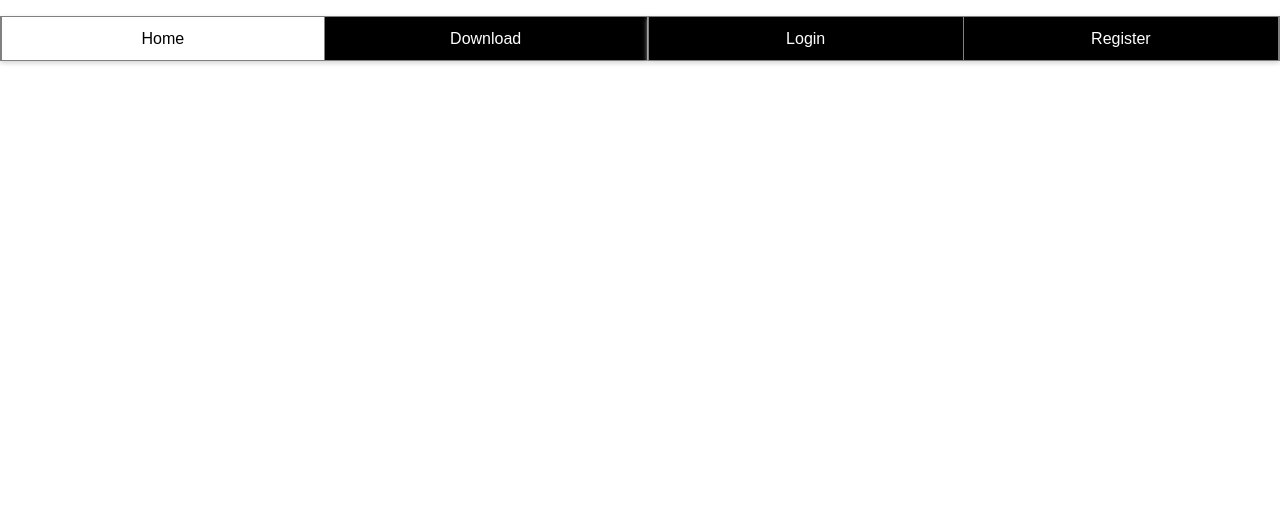
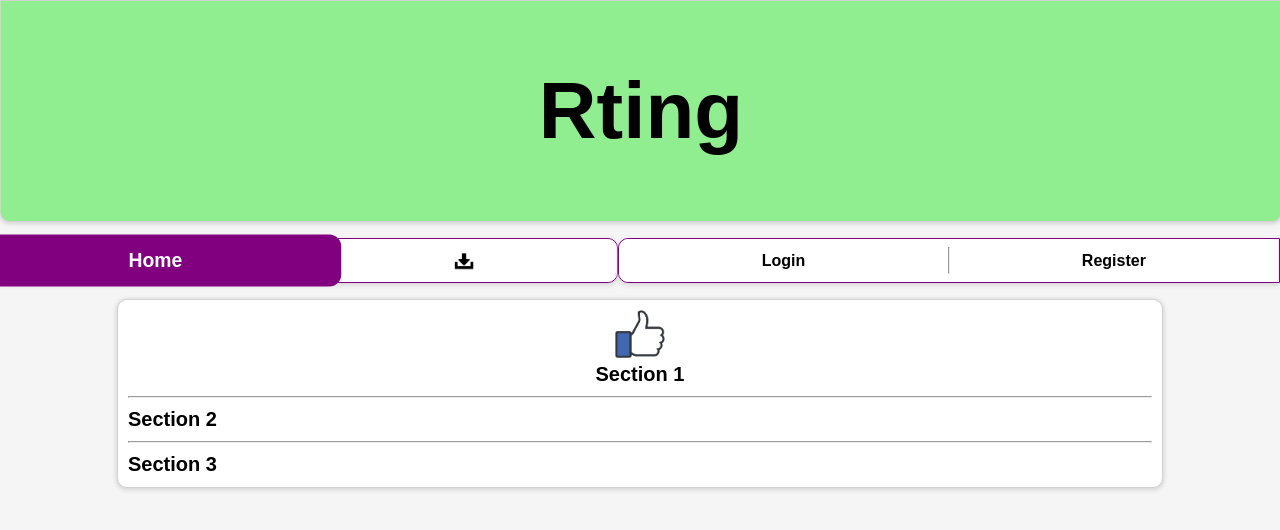
Before and after one commit to notsamecGG/Rting-API, a website: page public/home/index.html in a window 1280 px wide. Drawn offline with Linux system fonts and the light colour scheme.

Commit message:
Actual design ✌💖
Add home, download pages. Navbar is heavily unoptimized, but works.
Normal navigation on page is now possible.
Download icon has been downloaded :)

```diff
--- a/public/Styles/main.css
+++ b/public/Styles/main.css
@@ -5,9 +5,9 @@
 :root {
     font-family: Arial, Helvetica, sans-serif;
     font-size: 16px;
-    font-weight: normal;
+    font-weight: bold;
 
-    --border: solid 1px gray;
+    --border: solid 1px purple;
     --inner-glow: inset 0 0 2px
 }
 
@@ -15,8 +15,10 @@
     margin: 0;
     padding: 0;
     min-width: 310px;
+    background-color: rgb(245, 245, 245);
 }
 
+/* NAVBAR-s */
 .navbar {
     position: -webkit-sticky;
     position: sticky;
@@ -37,8 +39,15 @@
     box-shadow: 0 2px 5px lightgray;
 }
 
+left {
+    border-radius: 0 10px 10px 0;
+    padding-left: 1px;
+}
+
 right {
+    border-radius: 10px 0 0 10px;
     justify-content: flex-end;
+    padding-right: 1px;
 }
 
 .navbar-item {
@@ -50,36 +59,96 @@
     height: 100%;
     width: 100%;
     cursor: pointer;
-    background-color: black;
-    border-left: var(--border)
+    background-color: white;
+    border-radius: 10px;
 }
 
 .navbar-item:hover {
     /*box-shadow: var(--inner-glow) darkgray;*/
-    background-color: rgb(61, 61, 61);
+    background-color: lightgray;
+    z-index: 998;
+    transform: scale(1.07, 1.07);
 }
 
 .navbar-item:active {
-    background-color: lightgray;
-}
-
-right .navbar-item {
-    border-left: solid 0 black;
-    border-right: var(--border)
+    background-color: white;
+    z-index: 998;
+    transform: scale(1.14, 1.14);
 }
 
 .navbar-text {
     margin: auto;
-    color: white;
+    color: black;
     justify-content: center;
     text-align: center;
     text-decoration: none;
 }
 
 .active {
-    background-color: white;
+    background-color: purple;
+    z-index: 999;
+    transform: scale(1.21, 1.21);
+}
+
+.active:hover {
+    z-index: 999;
+    transform: scale(1.21, 1.21);
 }
 
 .active a {
-    color: black;
+    color: white;
 }
+
+left li:last-child {
+    border-radius: 10px;
+}
+
+/* NAVBAR-e */
+/* MAIN-s */
+
+header {
+    width: 100%;
+    margin: 0 auto;
+    justify-self: center;
+    background-color: lightgreen;
+    border: 1px solid lightgray;
+    border-radius: 0 0 10px 10px;
+    box-shadow: 0 1px 4px 1px lightgray;
+}
+
+h1 {
+    margin: 0 auto;
+    text-align: center;
+    font-size: 80px;
+    margin: 5% 0 5% 0;
+}
+
+main {
+    width: 80%;
+    margin: 0 auto;
+    padding: 0.8%;
+    justify-self: center;
+    background-color: white;
+    font-size: 20px;
+    border: 1px solid lightgray;
+    border-radius: 10px;
+    box-shadow: 0 1px 4px 1px lightgray;
+}
+
+.centered {
+    justify-self: center;
+    text-align: center;
+}
+
+/* MAIN-e */
+/* FOOTER-s */
+
+footer {
+    background-color: white;
+    width: 100%;
+    margin-top: 5px;
+    padding-top: 0;
+    min-height: 100px;
+}
+
+/* FOOTER-e */
--- a/public/home/index.html
+++ b/public/home/index.html
@@ -8,16 +8,37 @@
   <title>Home</title>
 </head>
 <body>
+<header>
+  <h1>Rting</h1>
+</header>
 <ul class="navbar">
 <left class="side-container">
-  <li class="navbar-item active" data-button="home"><a class="navbar-text">Home</a></li>
-  <li class="navbar-item" data-button="download"><a class="navbar-text">Download</a></li>
+  <li class="navbar-item active" onclick="location.href='../home';"><a class="navbar-text">Home</a></li><hr>
+  <li class="navbar-item" onclick="location.href='../download';"><img class="navbar-text" style="width: 20px;" src="../Pictures/download.png" alt="download"></li>
 </left>
 <right class="side-container">
-  <li class="navbar-item" data-button="login"><a class="navbar-text">Login</a></li>
-  <li class="navbar-item" data-button="registration"><a class="navbar-text">Register</a></li>
+  <li class="navbar-item" onclick="location.href='../login';"><a class="navbar-text">Login</a></li><hr>
+  <li class="navbar-item" onclick="location.href='../registration';"><a class="navbar-text">Register</a></li>
 </right>
 </ul>
-<div></div>
+<main>
+<div class="centered">
+  <img style="width: 50px; padding: 0 50%; transform: translateX(-25px);" src="../Pictures/like.png" alt="like">
+  Section 1
+</div>
+<hr>
+<div>
+  Section 2
+</div>
+<hr>
+<div>
+  Section 3
+</div>
+</main>
+<!--
+<footer>
+  <hr>
+</footer>
+-->
 </body>
 </html>
```
Also changed, not shown: public/download/index.html (+4 -4 lines), public/login/index.html (+12 -5 lines), public/registration/index.html (+11 -4 lines), public/Pictures/download.png (added).
